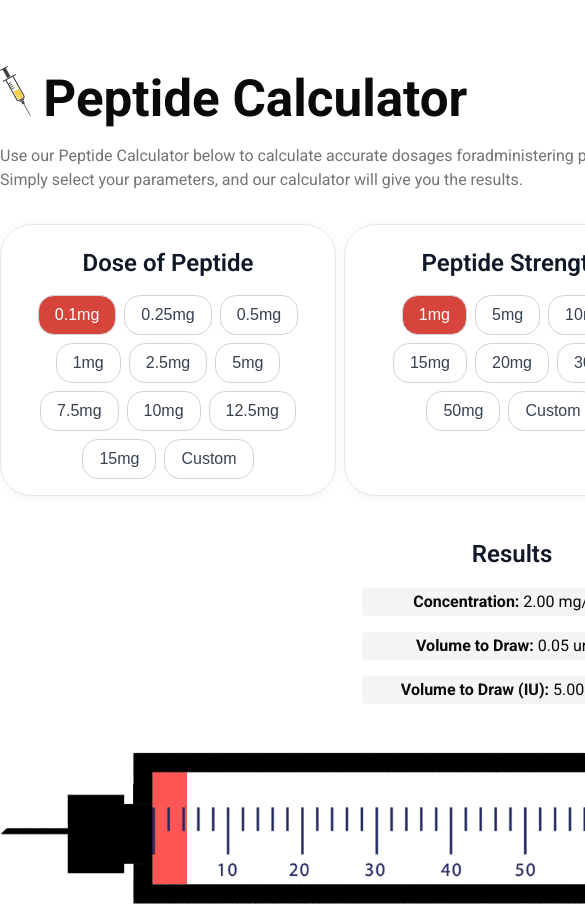
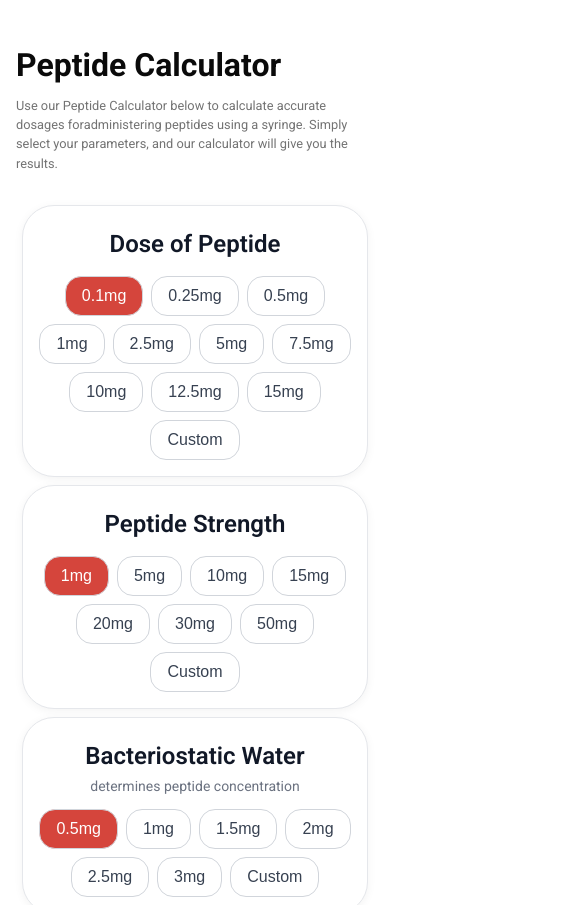
Before and after one commit to high-haseeb/peptide-calculator, a website built with Vite: page index.html in a window 390 px wide. Shown: the top 905 px of the page, 585 px wide, since content can reach past the window. Built offline with nearby package versions, Linux system fonts and the light colour scheme.

Commit message:
mobile responsiveness

```diff
--- a/index.html
+++ b/index.html
@@ -9,10 +9,10 @@
         <link href="https://fonts.googleapis.com/css2?family=Roboto:ital,wght@0,100..900;1,100..900&display=swap" rel="stylesheet">
         <title>Peptide Calculator</title>
     </head>
-    <body class="dark roboto">
-        <h1 class="title">
-            <img src="logo.avif" width="auto" height="50px" />
-            Peptide Calculator</h1>
+    <body class="roboto">
+        <div class="title">
+            Peptide Calculator
+        </div>
         <p class="desc">Use our Peptide Calculator below to calculate accurate dosages foradministering peptides using a syringe. Simply select your parameters, and our
             calculator will give you the results.</p>
 
--- a/src/style.css
+++ b/src/style.css
@@ -1,9 +1,26 @@
+/* Base Styles */
+body {
+    margin: 0;
+    display: flex;
+    flex-direction: column;
+    margin: auto;
+    margin-bottom: 2rem;
+    margin-top: 2rem;
+    width: 64rem;
+    max-width: 100%;
+    min-height: 100vh;
+    place-content: center;
+    padding: 0 0rem;
+}
+
+
+/* Other Styles */
 .roboto {
-  font-family: "Roboto", sans-serif;
-  font-optical-sizing: auto;
-  font-weight: 400;
-  font-style: normal;
-  font-variation-settings: "wdth" 100;
+    font-family: "Roboto", sans-serif;
+    font-optical-sizing: auto;
+    font-weight: 400;
+    font-style: normal;
+    font-variation-settings: "wdth" 100;
 }
 
 :root {
@@ -27,30 +44,7 @@
     --muted-foreground: oklch(0.556 0 0);
 }
 
-body {
-    margin: 0;
-    display: flex;
-    flex-direction: column;
-    margin: auto;
-    margin-bottom: 2rem;
-    margin-top: 2rem;
-    width: 64rem; /* 4xl */
-    min-height: 100vh;
-    place-content: center;
-}
-
-#app {
-    width: 100%;
-    margin: 0 auto;
-    text-align: center;
-    /* background-color: #181818; */
-    /* color: #f5f5f5; */
-    display: flex;
-    flex-direction: column;
-    gap: 1rem;
-    align-items: start;
-}
-
+/* Layout Classes */
 .flex {
     position: relative;
     display: flex;
@@ -66,9 +60,11 @@ body {
     width: 100%;
     height: 100%;
     display: flex;
+    flex-direction: row;
     gap: 8px;
 }
 
+/* Buttons */
 button {
     padding: 10px 16px;
     border: 1px solid #d1d5db;
@@ -93,6 +89,7 @@ button.selected {
     color: white;
 }
 
+/* Inputs */
 input {
     width: 100%;
     padding: 10px 14px;
@@ -106,10 +103,11 @@ input {
 
 input:focus {
     outline: none;
-    border-color: #6b7280; /* Darker Gray on Focus */
+    border-color: #6b7280;
     box-shadow: 0 0 0 2px rgba(107, 114, 128, 0.2);
 }
 
+/* Cards */
 .card {
     background-color: #fff;
     border: 1px solid #e5e7eb;
@@ -117,6 +115,7 @@ input:focus {
     padding: 16px;
     box-shadow: 0 2px 10px rgba(0, 0, 0, 0.05);
     width: 33%;
+    max-width: 100%;
     transition: box-shadow 0.2s ease, transform 0.2s ease;
     display: flex;
     flex-direction: column;
@@ -127,10 +126,11 @@ input:focus {
     box-shadow: 0 4px 20px rgba(0, 0, 0, 0.08);
 }
 
+/* Headers */
 .header {
     font-size: 1.5rem;
     font-weight: 600;
-    color: #111827; /* Dark gray */
+    color: #111827;
     margin-bottom: 2px;
     margin-top: 4px;
 }
@@ -138,12 +138,13 @@ input:focus {
 .card p {
     text-align: left;
     font-size: 14px;
-    color: #6b7280; /* Muted gray */
+    color: #6b7280;
     margin-bottom: 12px;
     margin-top: 0px;
 }
 
 .title {
+    font-weight: bold;
     font-size: 3.2em;
     line-height: 1.1;
     margin-bottom: 0;
@@ -155,19 +156,23 @@ input:focus {
     margin-bottom: 2rem;
 }
 
+/* Misc */
 strong {
     font-size: 1rem;
     margin: 0;
 }
+
 span {
     width: 100%;
     font-size: 1rem;
     text-align: center;
 }
+
 img {
     object-fit: contain;
 }
 
+/* Special Elements */
 #plunger {
     position: absolute;
     height: 8rem;
@@ -188,6 +193,7 @@ img {
 #result .header {
     margin-bottom: 1rem;
 }
+
 #result p {
     font-size: 16px;
     padding: 2px 4px;
@@ -195,3 +201,62 @@ img {
     background-color: var(--muted);
     color: var(--foreground);
 }
+
+@media (max-width: 768px) {
+    body {
+        margin-left: 0;
+        margin-right: 0;
+        width: 100vw;
+        overflow-x: hidden;
+    }
+
+    #app {
+        max-width: 100%;
+    }
+
+    .flex, .flex-col {
+        flex-wrap: wrap;
+        width: 100%;
+    }
+
+    img {
+        max-width: 80%;
+        height: auto;
+    }
+
+    .flex-col {
+        width: 100%;
+        flex-wrap: wrap;
+    }
+
+    .card {
+        width: 80%;
+        min-width: 80%;
+        max-width: 100%;
+    }
+
+    .title {
+        padding-left: 1rem;
+        padding-top: 1rem;
+        font-size: 2rem;
+    }
+
+    .desc {
+        padding-left: 1rem;
+        max-width: 90%;
+        font-size: 0.8rem;
+    }
+
+    .flex-col {
+        flex-direction: column;
+        align-items: center;
+        padding: 0;
+        margin: 0;
+    }
+
+    #plunger {
+        height: 2.5rem;
+        bottom: 0.5rem;
+        left: 5.0rem;
+    }
+}
```
